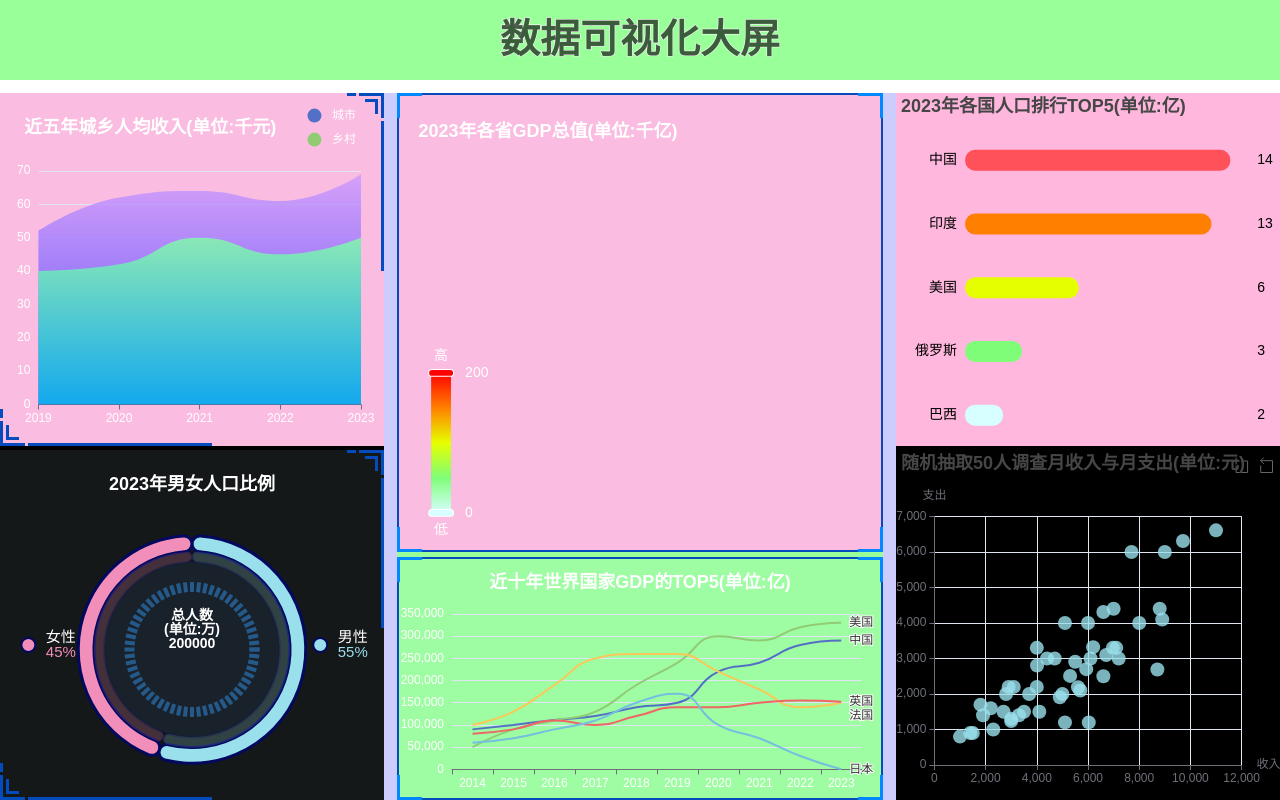
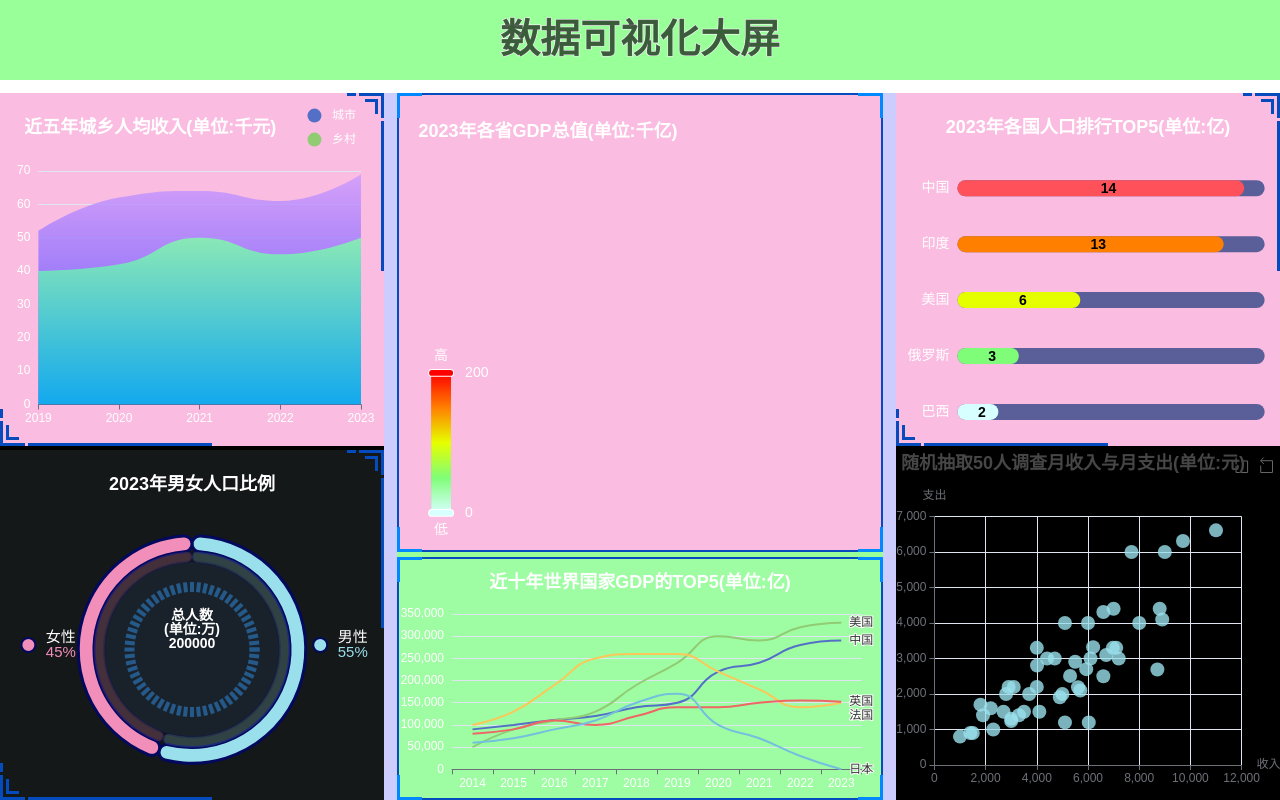
Before and after one commit to konipabai/data_visualization, a Vue app: page / in a window 1280 px wide. Built offline with nearby package versions, Linux system fonts and the light colour scheme.

Commit message:
修改柱状图样式

```diff
--- a/src/components/bar/index.vue
+++ b/src/components/bar/index.vue
@@ -1,6 +1,8 @@
 <template>
-    <div style="overflow:hidden;width: 100%;height: 100%;">
+    <div class="outer-box">
+        <img src="../../assets/image/left_line.png" class="img-left">
         <div id="bar"></div>
+        <img src="../../assets/image/right_line.png" class="img-right">
     </div>
 </template>
 
@@ -29,14 +31,21 @@ const initEcharts = () => {
     const option: EChartsOption = {
         title: {
             text: "2023年各国人口排行TOP5(单位:亿)",
+            left: "center",
+            top: '6%',
             textStyle: {
+                color: "white",
                 fontSize: 18,
             },
         },
         tooltip: {
-            trigger: "axis",
+            trigger: 'axis',
+            backgroundColor: "rgba(0, 0, 0, 0.7)",
+            textStyle: {
+                color: "#fff",
+            },
             axisPointer: {
-                type: "none",
+                type: 'none',
             },
             confine: true
         },
@@ -44,10 +53,10 @@ const initEcharts = () => {
             show: false,
         },
         grid: {
-            left: "18%",
-            right: "8%",
-            top: "10%",
-            bottom: "0%",
+            left: "16%",
+            right: "4%",
+            top: "19%",
+            bottom: "2%",
         },
         xAxis: {
             show: false,
@@ -65,28 +74,35 @@ const initEcharts = () => {
                 data: barDataCountry,
                 axisLabel: {
                     fontSize: 14,
-                    color: "black",
+                    color: "#ffffff",
+                }
+            }
+        ],
+        series: [
+            {
+                name: '背景色',
+                type: 'bar',
+                barWidth: 16,
+                barGap: '-100%',
+                data: [15, 15, 15, 15, 15],
+                itemStyle: {
+                    color: 'rgba(50, 72, 135, 0.8)',
+                    borderRadius: [10, 10, 10, 10],
+                },
+                tooltip: {
+                    show: false
                 },
             },
             {
-                type: "category",
-                axisLine: {
-                    show: false,
+                type: "bar",
+                barWidth: 16,
+                label: {
+                    show: true,
+                    position: ['50%', '15%'],
+                    color: "#000000",
+                    fontSize: 14,
+                    fontWeight: "bold",
                 },
-                axisTick: {
-                    show: false,
-                },
-                data: barDataValue,
-                axisLabel: {
-                    fontSize: 14,
-                    color: "black",
-                },
-            },
-        ],
-        series: [
-            {
-                type: "bar",
-                barWidth: 21,
                 data: barData.map((item, i) => {
                     var itemStyle = {
                         color: colorList[i],
@@ -97,7 +113,7 @@ const initEcharts = () => {
                         itemStyle: itemStyle,
                     };
                 }),
-            },
+            }
         ],
     };
     myChart.setOption(option);
@@ -105,8 +121,28 @@ const initEcharts = () => {
 </script>
 
 <style scoped>
-#bar {
+.outer-box {
+    overflow: hidden;
     width: 100%;
     height: 100%;
+    position: relative;
+    background-color: rgba(204, 231, 239, 0.1);
+}
+
+#bar {
+    height: 100%;
+    width: 100%;
+}
+
+.img-left {
+    position: absolute;
+    bottom: 0;
+    left: 0;
+}
+
+.img-right {
+    position: absolute;
+    top: 0;
+    right: 0;
 }
 </style>
```
